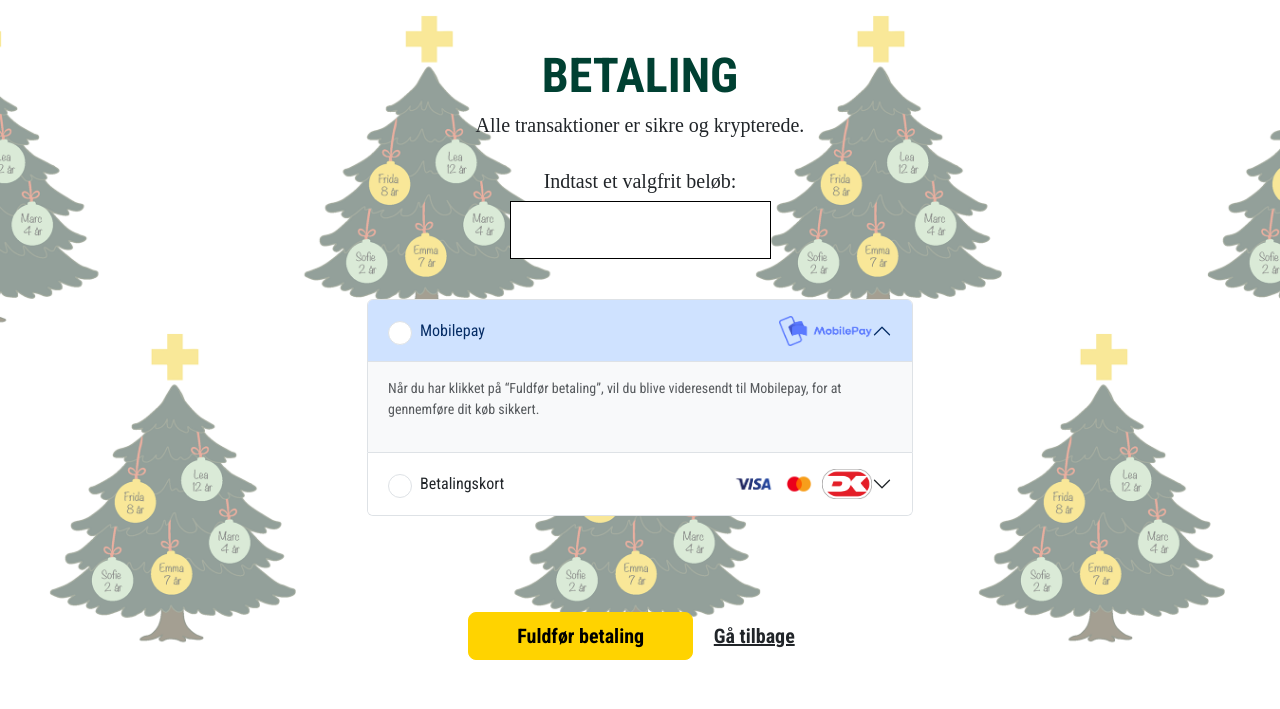
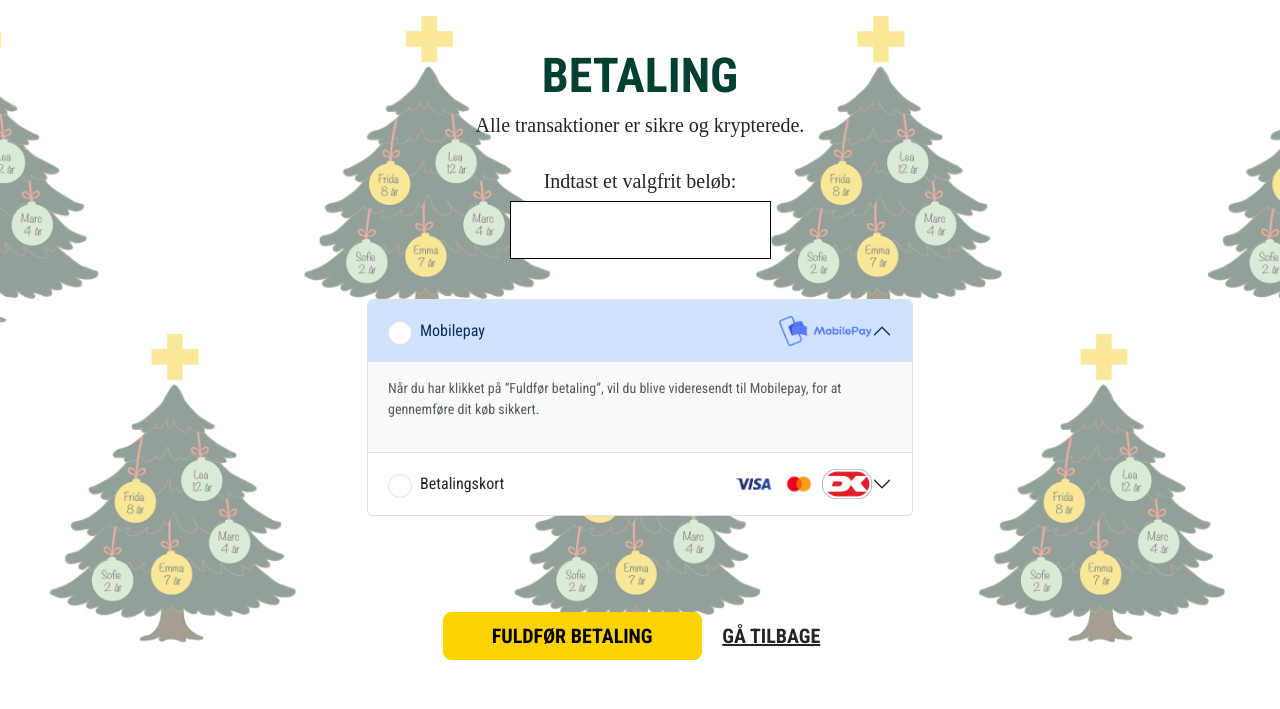
Before and after one commit to learasmussen/Julehjaelp, a PHP site: page /payment.php in a window 1280 px wide. Shown: the part 91-800 px from the top of the page. Run offline with PHP 8.4, Linux system fonts and the light colour scheme; style sheets or scripts are compiled from the project's sources; some libraries are stand-ins or nearby versions; some web fonts are replaced.

Commit message:
Ændret tekst på knapper

```diff
--- a/choose-gift.php
+++ b/choose-gift.php
@@ -48,7 +48,7 @@ require "settings/init.php";
                                 Ønsker sig: <?= htmlspecialchars($wish->wishWish) ?>
                             </h4>
                         </div>
-                        <a href="/payment-gift.php" class="btn btn-yellow fw-bold px-4 py-2 mt-4 w-75 mx-auto">Vælg gave</a>
+                        <a href="/payment-gift.php" class="btn btn-yellow fw-bold px-4 py-2 mt-4 w-75 mx-auto">VÆLG GAVE</a>
                     </div>
                 </div>
             </div>
--- a/css/styles.scss
+++ b/css/styles.scss
@@ -190,7 +190,6 @@ $theme-colors: map-merge($theme-colors, $custom-colors);
 		font-size: 1.25rem;
 	}
 
-
 	/*info page*/
 	.info-header-text{
 		font-size: 2rem;
--- a/index.php
+++ b/index.php
@@ -32,7 +32,7 @@ require "settings/init.php";
     <div class="position-absolute top-50 start-50 translate-middle text-center">
         <h1 class="fw-bold" style="font-size: 70px">FÅ ET ØNSKE TIL AT GÅ I OPFYLDELSE</h1>
         <p class="instrument h3 py-3 mt-5 text-black">Velkommen til Ønsketræet!</p>
-        <a href="choose-gift.php" class="btn btn-yellow btn-lg fw-bold px-5 py-2">Giv en gave</a>
+        <a href="choose-gift.php" class="btn btn-yellow btn-lg fw-bold px-5 py-2">GIV EN GAVE</a>
     </div>
 </div>
 
@@ -46,7 +46,7 @@ require "settings/init.php";
     <p class="instrument h5">Velkommen til Julehjælp!</p>
     <p class="instrument h5 pt-3">Giv julehjælpen videre, vælg et ønske og gør <br> julen magisk for en anden</p>
     <img class="img-fluid px-3 py-4" src="images/træ.png" alt="træ">
-    <a class="btn btn-yellow btn-lg py-2 fw-bold w-50" href="choose-gift.php">Giv en gave</a>
+    <a class="btn btn-yellow btn-lg py-2 fw-bold w-50" href="choose-gift.php">GIV EN GAVE</a>
 </div>
 
 <script src="https://cdn.jsdelivr.net/npm/bootstrap@5.3.3/dist/js/bootstrap.bundle.min.js"></script>
--- a/info.php
+++ b/info.php
@@ -45,7 +45,7 @@ require "settings/init.php";
 
         <!-- Gul knap: Mobil -->
         <div class="text-center d-md-none my-3">
-            <a href="payment.php" class="btn btn-yellow fw-bold px-4 py-2 doner-et-beløb-knap roboto">Donér et valgfrit beløb</a>
+            <a href="payment.php" class="btn btn-yellow fw-bold px-4 py-2 doner-et-beløb-knap roboto">DONER ET VALGFRIT BELØB</a>
         </div>
 
         <!-- Anden grønne boks -->
@@ -63,7 +63,7 @@ require "settings/init.php";
 
     <!-- Gul knap: Desktop -->
     <div class="text-center d-none d-md-flex justify-content-center mt-lg-5 pb-5">
-        <a href="payment.php" class="btn btn-yellow btn-lg fw-bold px-4 py-2 roboto">Donér et valgfrit beløb</a>
+        <a href="payment.php" class="btn btn-yellow btn-lg fw-bold px-4 py-2 roboto">DONER ET VALGFRIT BELØB</a>
     </div>
 </div>
 
--- a/payment.php
+++ b/payment.php
@@ -104,8 +104,8 @@ require "settings/init.php";
 
                 <!-- Knap med fuldfør betaling -->
                 <div class="text-center">
-                    <a class="btn btn-yellow btn-lg fw-bold py-2 px-5 mt-5" href="thank-you.php">Fuldfør betaling</a>
-                    <a class="btn btn-lg fw-bold text-decoration-underline mt-5" href="donate.php">Gå tilbage</a>
+                    <a class="btn btn-yellow btn-lg fw-bold py-2 px-5 mt-5" href="thank-you.php">FULDFØR BETALING</a>
+                    <a class="btn btn-lg fw-bold text-decoration-underline mt-5" href="donate.php">GÅ TILBAGE</a>
                 </div>
             </div>
         </div>
@@ -189,9 +189,9 @@ require "settings/init.php";
 
             <!-- Knap med fuldfør betaling -->
             <div class="text-center">
-                <a class="btn btn-yellow btn-lg fw-bold w-50 py-2" href="thank-you.php">Fuldfør betaling</a>
+                <a class="btn btn-yellow btn-lg fw-bold w-50 py-2" href="thank-you.php">FULDFØR BETALING</a>
                 <br>
-                <a class="btn btn-lg fw-bold text-decoration-underline mt-3 text-black" href="donate.php">Gå tilbage</a>
+                <a class="btn btn-lg fw-bold text-decoration-underline mt-3 text-black" href="donate.php">GÅ TILBAGE</a>
             </div>
         </div>
     </div>
```
Also changed, not shown: payment-gift.php (+4 -4 lines), thank-you.php (+4 -4 lines).
